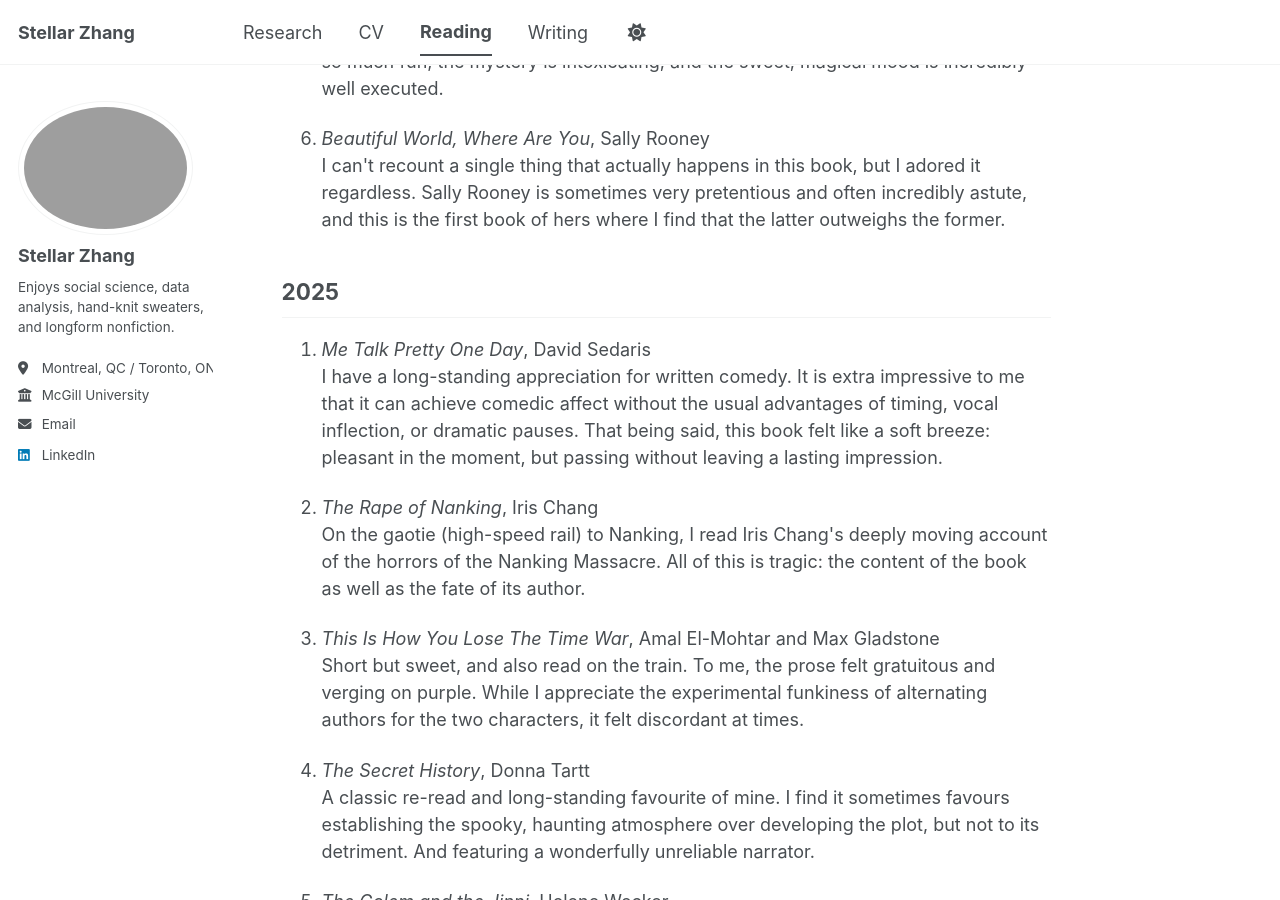
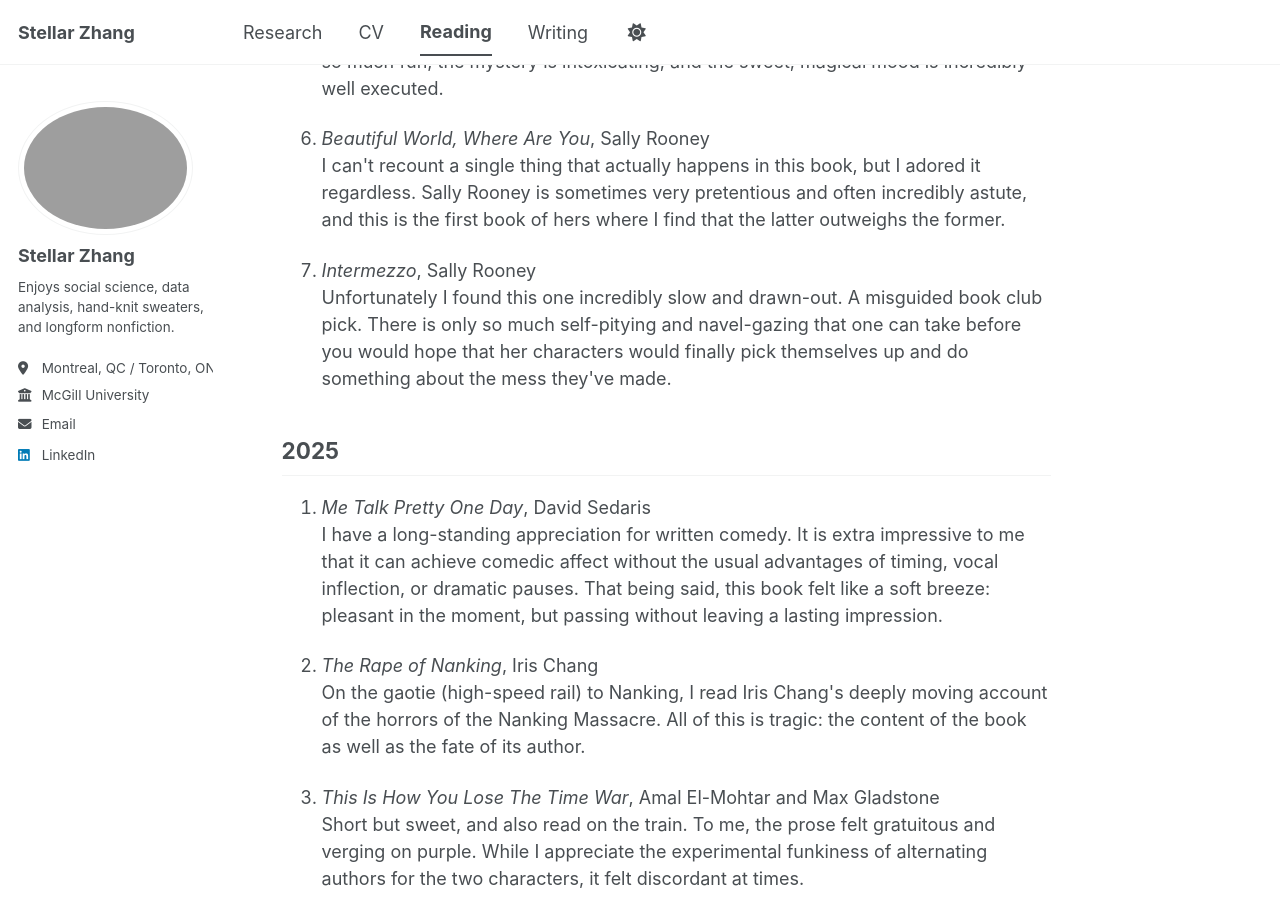
Before and after one commit to stellarxzhang/stellarxzhang.github.io, a Jekyll site: the page built from _pages/reading.md, in a window 1280 px wide and 900 px high, scrolled down 1101 px. Built offline with Jekyll 4.4.1, drawn with Linux system fonts in a browser that asks for light colours; a script bundle is joined from its source files by our own code; library files that are not in the unit come from our copies.

Commit message:
intermezzo

```diff
--- a/_data/books.yml
+++ b/_data/books.yml
@@ -18,6 +18,10 @@
     - title: "Beautiful World, Where Are You"
       author: "Sally Rooney"
       description: "I can't recount a single thing that actually happens in this book, but I adored it regardless. Sally Rooney is sometimes very pretentious and often incredibly astute, and this is the first book of hers where I find that the latter outweighs the former."
+    - title: "Intermezzo"
+      author: "Sally Rooney"
+      description: "Unfortunately I found this one incredibly slow and drawn-out. A misguided book club pick. There is only so much self-pitying and navel-gazing that one can take before you would hope that her characters would finally pick themselves up and do something about the mess they've made."
+
 
 - year: "2025"
   books:
```
